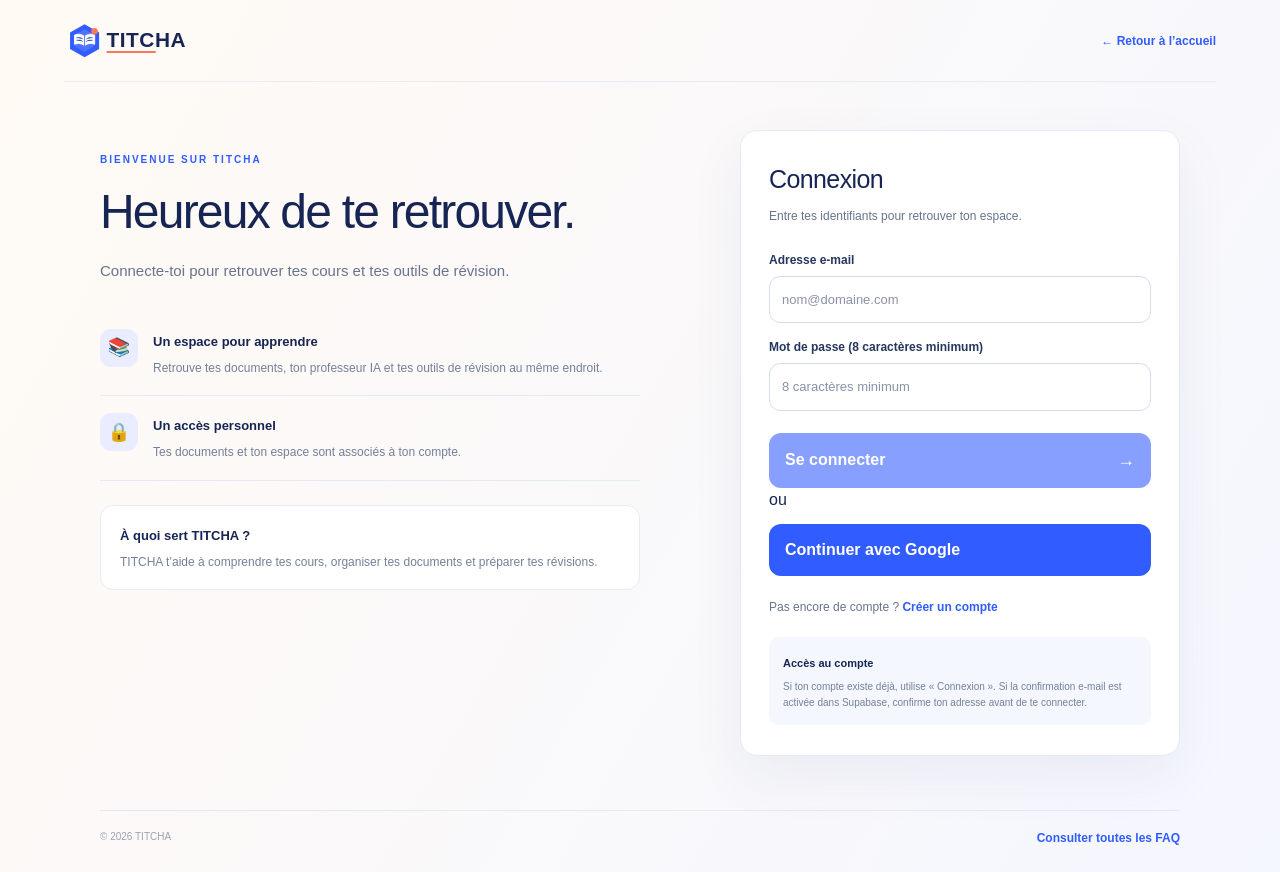
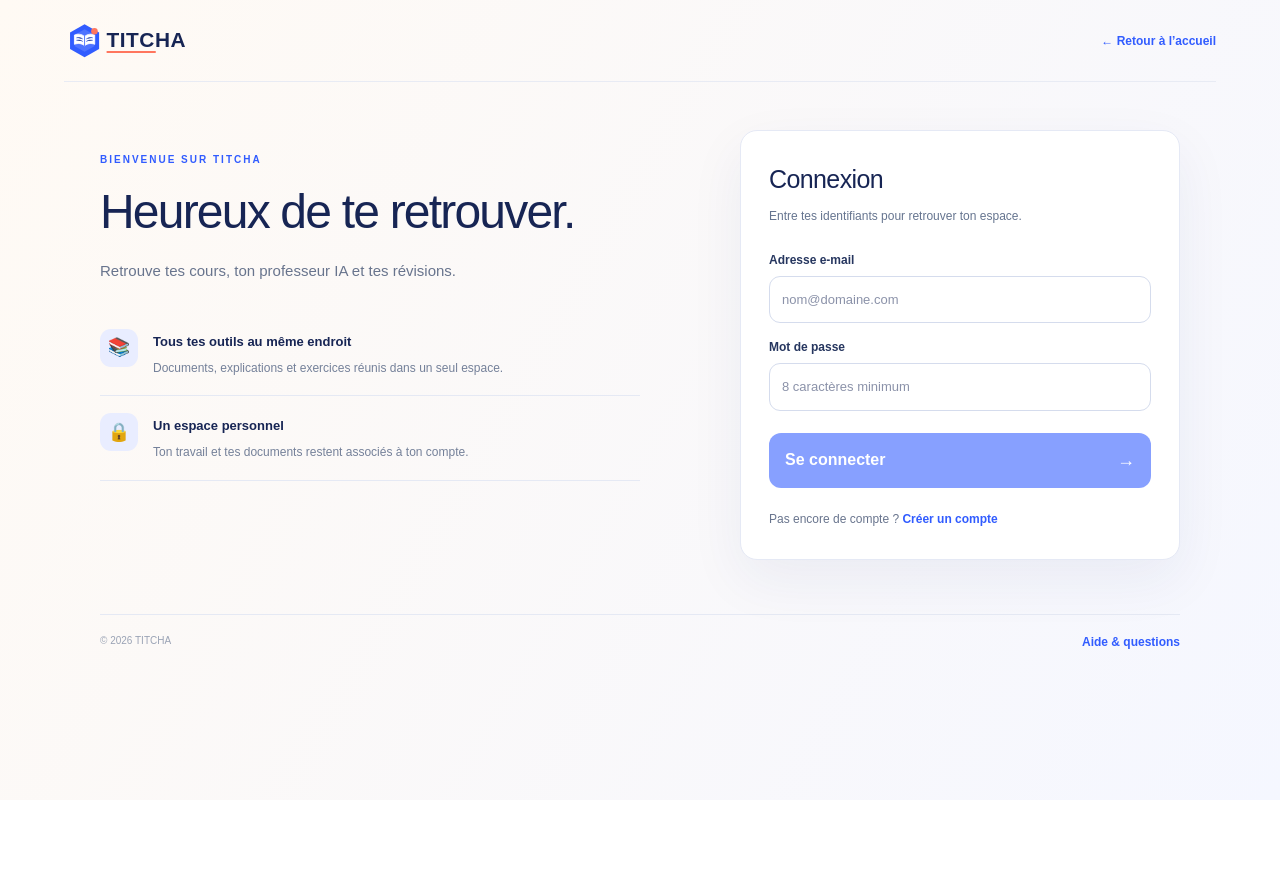
Before and after one commit to remy00trafford-hash/TITCHA, a Next.js app: page /connexion in a window 1280 px wide. After the commit the page ends 800 px from the top, so only its background shows below. Built offline with nearby package versions, Linux system fonts and the light colour scheme.

Commit message:
Simplify email password authentication

```diff
--- a/src/components/AuthForm.tsx
+++ b/src/components/AuthForm.tsx
@@ -7,111 +7,47 @@ import { createClient } from '@/lib/supabase/client';
 
 export default function AuthForm({ mode }: { mode: 'login' | 'signup' }) {
   const [email, setEmail] = useState('');
-  const [pw, setPw] = useState('');
+  const [password, setPassword] = useState('');
   const [name, setName] = useState('');
-  const [msg, setMsg] = useState('');
+  const [message, setMessage] = useState('');
   const [busy, setBusy] = useState(false);
-  const [resending, setResending] = useState(false);
-  const [sent, setSent] = useState(false);
   const signup = mode === 'signup';
   const emailValid = /^[^\s@]+@[^\s@]+\.[^\s@]+$/.test(email.trim());
-  const passwordValid = pw.length >= 8;
 
-  async function submit(e: React.FormEvent<HTMLFormElement>) {
-    e.preventDefault();
-    setMsg('');
-    setSent(false);
-    if (!emailValid) return setMsg('Adresse e-mail invalide. Vérifie le format.');
-    if (!passwordValid) return setMsg('Le mot de passe doit contenir au moins 8 caractères.');
-    if (signup && !name.trim()) return setMsg('Renseigne ton prénom pour continuer.');
-
+  async function submit(event: React.FormEvent<HTMLFormElement>) {
+    event.preventDefault();
+    setMessage('');
+    if (!emailValid) return setMessage('Saisis une adresse e-mail valide.');
+    if (password.length < 8) return setMessage('Le mot de passe doit contenir au moins 8 caractères.');
+    if (signup && !name.trim()) return setMessage('Saisis ton prénom pour continuer.');
     setBusy(true);
     try {
       const supabase = createClient();
       if (signup) {
-        const { data, error } = await supabase.auth.signUp({
-          email: email.trim(),
-          password: pw,
-          options: {
-            data: { full_name: name.trim() },
-            emailRedirectTo: `${window.location.origin}/auth/callback?next=/tableau-de-bord`,
-          },
-        });
+        const { data, error } = await supabase.auth.signUp({ email: email.trim(), password, options: { data: { full_name: name.trim() } } });
         if (error) {
-          const message = error.message.toLowerCase();
-          if (message.includes('already registered') || message.includes('already exists') || message.includes('user already')) {
-            throw new Error('Un compte existe déjà avec cette adresse. Connecte-toi plutôt que de créer un nouveau compte.');
-          }
+          const text = error.message.toLowerCase();
+          if (text.includes('already registered') || text.includes('already exists') || text.includes('user already')) throw new Error('Cette adresse possède déjà un compte. Utilise le formulaire de connexion.');
           throw error;
         }
-        if (data.session) {
-          setMsg('Compte créé. Ouverture de ton espace…');
-          window.location.replace('/tableau-de-bord');
-          return;
-        }
-        setSent(true);
-        setMsg('Le compte a été créé, mais Supabase ne renvoie pas encore de session. Vérifie si la confirmation e-mail est toujours activée dans Supabase, puis confirme ton adresse si un message a été envoyé.');
+        if (data.session) { window.location.replace('/tableau-de-bord'); return; }
+        setMessage('Ton compte est créé. Si une confirmation est demandée, valide ton adresse e-mail puis connecte-toi.');
       } else {
-        const { error } = await supabase.auth.signInWithPassword({
-          email: email.trim(),
-          password: pw,
-        });
+        const { error } = await supabase.auth.signInWithPassword({ email: email.trim(), password });
         if (error) {
-          const message = error.message.toLowerCase();
-          if (message.includes('email not confirmed')) {
-            throw new Error('Ton adresse e-mail doit être confirmée avant la connexion. Ouvre le message reçu puis réessaie.');
-          }
-          if (message.includes('invalid login credentials')) {
-            throw new Error('Adresse e-mail ou mot de passe incorrect. Vérifie tes identifiants.');
-          }
+          const text = error.message.toLowerCase();
+          if (text.includes('email not confirmed')) throw new Error('Confirme ton adresse e-mail avant de te connecter.');
+          if (text.includes('invalid login credentials')) throw new Error('Adresse e-mail ou mot de passe incorrect.');
           throw error;
         }
-        window.location.replace('/tableau-de-bord');
+        window.location.replace('/tableau-de-bord'); return;
       }
     } catch (error) {
-      setMsg(error instanceof Error ? error.message : 'Une erreur est survenue. Réessaie.');
-    } finally {
-      setBusy(false);
-    }
+      setMessage(error instanceof Error ? error.message : 'Une erreur est survenue. Réessaie.');
+    } finally { setBusy(false); }
   }
 
-  async function signInWithGoogle() {
-    setMsg('');
-    setBusy(true);
-    try {
-      const supabase = createClient();
-      const { error } = await supabase.auth.signInWithOAuth({
-        provider: 'google',
-        options: {
-          redirectTo: `${window.location.origin}/auth/callback?next=/tableau-de-bord`,
-        },
-      });
-      if (error) throw error;
-    } catch (error) {
-      setMsg(error instanceof Error ? error.message : 'Connexion Google impossible.');
-      setBusy(false);
-    }
-  }
-
-  async function resend() {
-    if (!emailValid) {
-      setMsg('Saisis une adresse e-mail valide dans le champ ci-dessus.');
-      return;
-    }
-    setResending(true);
-    try {
-      const { error } = await createClient().auth.resend({ type: 'signup', email: email.trim() });
-      if (error) throw error;
-      setMsg('Demande envoyée. Vérifie ta boîte de réception et tes courriers indésirables.');
-    } catch (error) {
-      setMsg(error instanceof Error ? error.message : 'Impossible de renvoyer le message pour le moment.');
-    } finally {
-      setResending(false);
-    }
-  }
-
-  return (
-    <main className="auth-page">
+  return <main className="auth-page">
     <header className="auth-header">
       <Link href="/" className="logo-link"><Image src="/brand/titcha-logo.svg" alt="TITCHA" width={170} height={42} priority /></Link>
       <Link href="/" className="auth-home">← Retour à l’accueil</Link>
@@ -120,30 +56,24 @@ export default function AuthForm({ mode }: { mode: 'login' | 'signup' }) {
       <aside className="auth-guide">
         <div className="section-kicker">BIENVENUE SUR TITCHA</div>
         <h1>{signup ? 'Crée ton espace pour apprendre.' : 'Heureux de te retrouver.'}</h1>
-          <p className="auth-guide-lead">{signup ? 'Quelques informations suffisent pour commencer.' : 'Connecte-toi pour retrouver tes cours et tes outils de révision.'}</p>
-          <div className="auth-guide-card"><span className="guide-icon">📚</span><div><b>Un espace pour apprendre</b><p>Retrouve tes documents, ton professeur IA et tes outils de révision au même endroit.</p></div></div>
-          <div className="auth-guide-card"><span className="guide-icon">🔒</span><div><b>Un accès personnel</b><p>Tes documents et ton espace sont associés à ton compte.</p></div></div>
-          <div className="auth-mini-faq"><b>À quoi sert TITCHA ?</b><p>TITCHA t’aide à comprendre tes cours, organiser tes documents et préparer tes révisions.</p></div>
+        <p className="auth-guide-lead">{signup ? 'Quelques informations suffisent pour commencer.' : 'Retrouve tes cours, ton professeur IA et tes révisions.'}</p>
+        <div className="auth-guide-card"><span className="guide-icon">📚</span><div><b>Tous tes outils au même endroit</b><p>Documents, explications et exercices réunis dans un seul espace.</p></div></div>
+        <div className="auth-guide-card"><span className="guide-icon">🔒</span><div><b>Un espace personnel</b><p>Ton travail et tes documents restent associés à ton compte.</p></div></div>
       </aside>
       <section className="card auth-card">
-          <div className="auth-card-heading"><h2>{signup ? 'Créer mon compte' : 'Connexion'}</h2><p className="muted">{signup ? 'Renseigne les champs ci-dessous pour commencer.' : 'Entre tes identifiants pour retrouver ton espace.'}</p></div>
+        <div className="auth-card-heading"><h2>{signup ? 'Créer mon compte' : 'Connexion'}</h2><p className="muted">{signup ? 'Renseigne les champs pour commencer.' : 'Entre tes identifiants pour retrouver ton espace.'}</p></div>
         <form onSubmit={submit} noValidate>
-            {signup && <><label htmlFor="name">Prénom</label><input id="name" className="field" autoComplete="given-name" value={name} onChange={e => setName(e.target.value)} required placeholder="Ton prénom" /></>}
+          {signup && <><label htmlFor="name">Prénom</label><input id="name" className="field" autoComplete="given-name" value={name} onChange={event => setName(event.target.value)} required placeholder="Ton prénom" /></>}
           <label htmlFor="email">Adresse e-mail</label>
-            <input id="email" className="field" type="email" inputMode="email" autoComplete="email" value={email} aria-invalid={email.length > 0 && !emailValid} onChange={e => setEmail(e.target.value)} required placeholder="nom@domaine.com" />
-            <label htmlFor="password">Mot de passe (8 caractères minimum)</label>
-            <input id="password" className="field" type="password" autoComplete={signup ? 'new-password' : 'current-password'} minLength={8} value={pw} onChange={e => setPw(e.target.value)} required placeholder="8 caractères minimum" />
-            <button className="btn auth-submit" disabled={busy || !emailValid || !passwordValid || (signup && !name.trim())}>{busy ? 'Patiente…' : signup ? 'Créer mon compte' : 'Se connecter'} <span>→</span></button>
+          <input id="email" className="field" type="email" inputMode="email" autoComplete="email" value={email} aria-invalid={email.length > 0 && !emailValid} onChange={event => setEmail(event.target.value)} required placeholder="nom@domaine.com" />
+          <label htmlFor="password">Mot de passe</label>
+          <input id="password" className="field" type="password" autoComplete={signup ? 'new-password' : 'current-password'} minLength={8} value={password} onChange={event => setPassword(event.target.value)} required placeholder="8 caractères minimum" />
+          <button className="btn auth-submit" disabled={busy || !emailValid || password.length < 8 || (signup && !name.trim())}>{busy ? 'Patiente…' : signup ? 'Créer mon compte' : 'Se connecter'} <span>→</span></button>
         </form>
-          <div className="auth-divider"><span>ou</span></div>
-          <button type="button" className="btn auth-submit" onClick={signInWithGoogle} disabled={busy}>Continuer avec Google</button>
-          {msg && <div className={sent ? 'auth-success' : 'notice'} role="status" aria-live="polite">{msg}</div>}
-          {sent && <button type="button" className="resend-button" onClick={resend} disabled={resending}>{resending ? 'Envoi en cours…' : 'Renvoyer l’e-mail de confirmation'}</button>}
+        {message && <div className="notice" role="status" aria-live="polite">{message}</div>}
         <p className="auth-switch">{signup ? 'Déjà inscrit ? ' : 'Pas encore de compte ? '}<Link href={signup ? '/connexion' : '/inscription'}>{signup ? 'Se connecter' : 'Créer un compte'}</Link></p>
-          <div className="auth-help-note"><b>Accès au compte</b><p>Si ton compte existe déjà, utilise « Connexion ». Si la confirmation e-mail est activée dans Supabase, confirme ton adresse avant de te connecter.</p></div>
       </section>
     </div>
-      <footer className="auth-footer"><span>© {new Date().getFullYear()} TITCHA</span><Link href="/#faq">Consulter toutes les FAQ</Link></footer>
-    </main>
-  );
+    <footer className="auth-footer"><span>© {new Date().getFullYear()} TITCHA</span><Link href="/#faq">Aide & questions</Link></footer>
+  </main>;
 }
```
Lines whose indentation alone changed are shown as unchanged.
